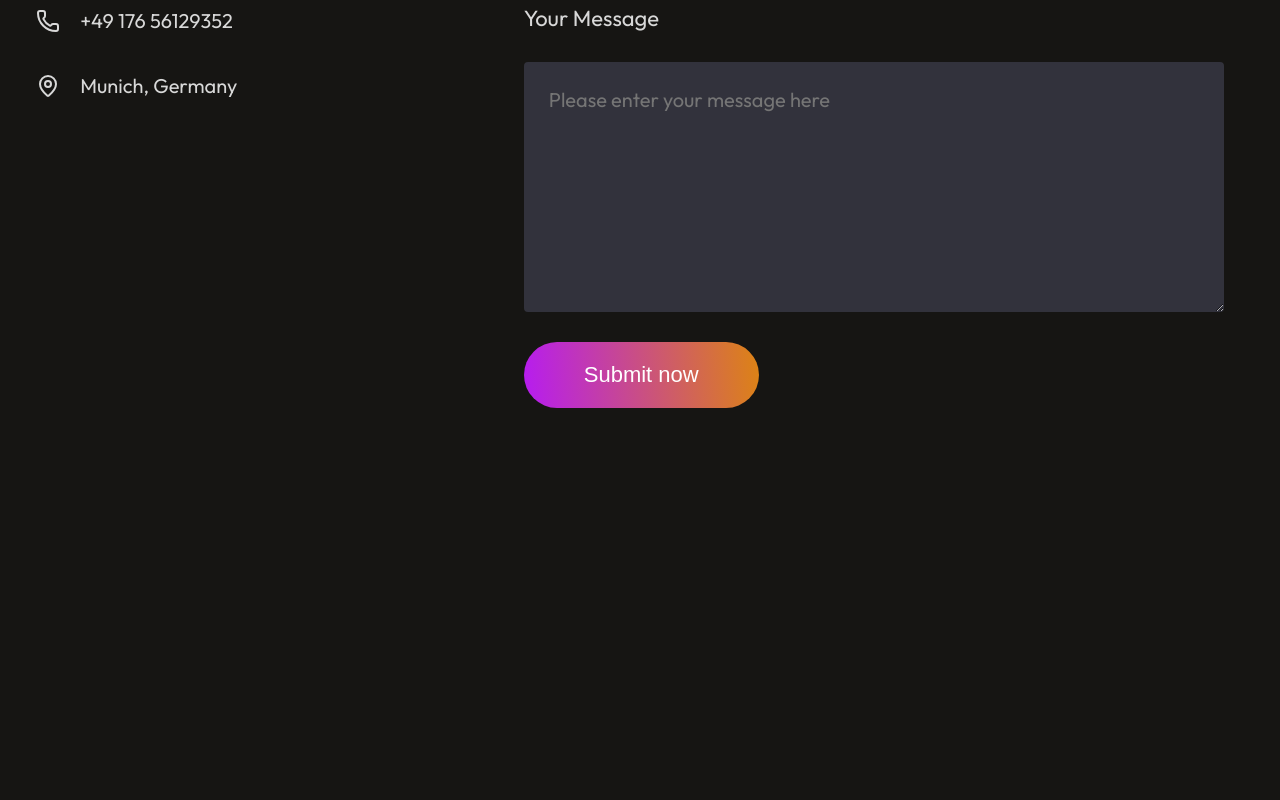
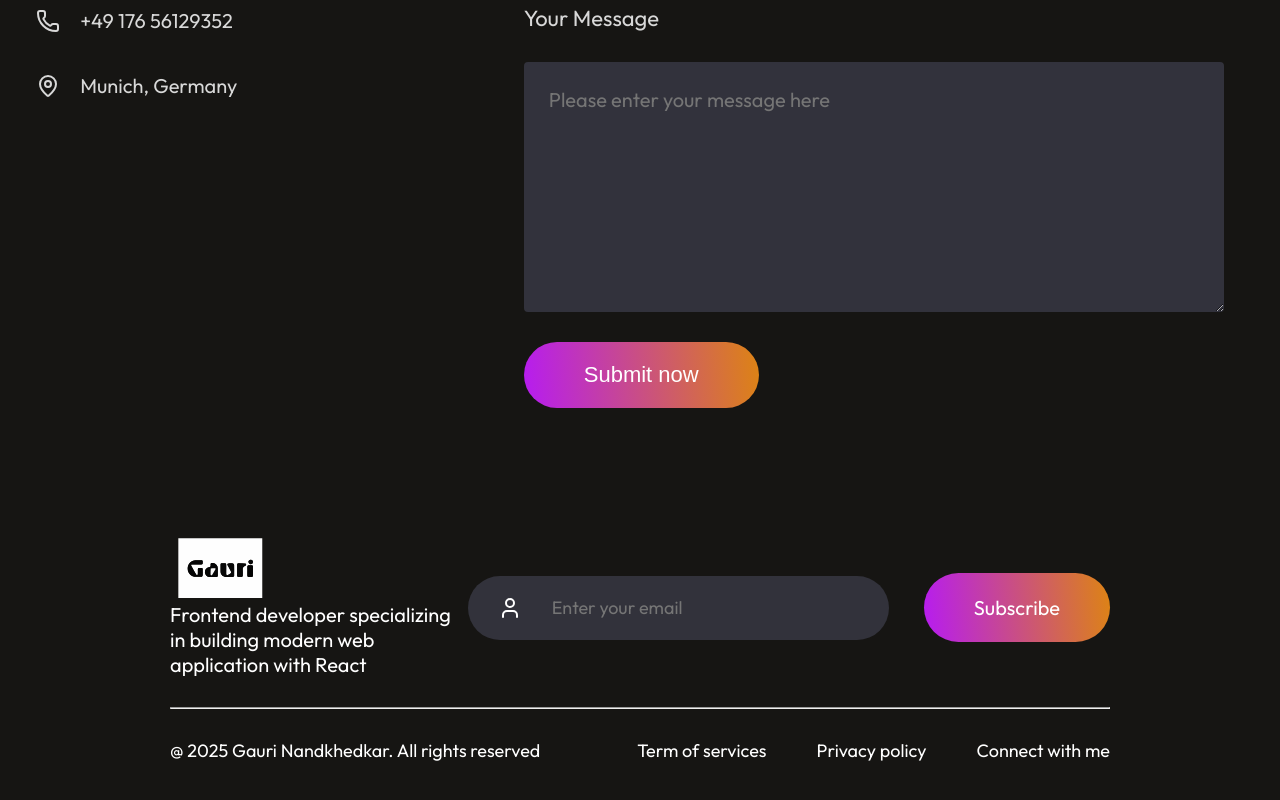
Before and after one commit to gnandkhedkar7/my-portfolio, a React (Vite) app: page / in a window 1280 px wide. Shown: the part 5588-6388 px from the top of the page. Before the commit the page ends 6046 px from the top, so only its background shows below. Built offline with nearby package versions, Linux system fonts and the light colour scheme.

Commit message:
feat: added the footer section along with the styling

```diff
--- a/src/App.jsx
+++ b/src/App.jsx
@@ -5,6 +5,7 @@
 import Skills from './components/skills/Skills'
 import Projects from './components/projects/Projects'
 import Contact from './components/contact/Contact'
+import Footer from './components/footer/Footer'
 
 const App = () => {
   return (
@@ -15,6 +16,7 @@
       <Skills />
       <Projects />
       <Contact />
+      <Footer />
     </div>
   )
 }
--- a/src/components/contact/Contact.css
+++ b/src/components/contact/Contact.css
@@ -31,7 +31,7 @@
 .contact-left h1 {
   font-size: 80px;
   font-weight: 700;
-    background: linear-gradient(270deg, #DF8908 50%, #B415FF 100%);
+  background: linear-gradient(270deg, #df8908 50%, #b415ff 100%);
   background-clip: text;
   -webkit-background-clip: text;
   -webkit-text-fill-color: transparent;
@@ -39,7 +39,7 @@
 
 .contact-left p {
   max-width: 550px;
-    color: #D8D8D8;
+  color: #d8d8d8;
   font-size: 20px;
   line-height: 35px;
 }
@@ -48,7 +48,7 @@
   display: flex;
   flex-direction: column;
   gap: 30px;
-    color: #D8D8D8;
+  color: #d8d8d8;
   font-size: 22px;
 }
 .contact-detail {
@@ -57,7 +57,7 @@
   gap: 20px;
 }
 
-.contact-right{
+.contact-right {
   display: flex;
   flex-direction: column;
   align-items: start;
@@ -65,20 +65,19 @@
 }
 
 .contact-right label {
-    color: #D8D8D8;
+  color: #d8d8d8;
   font-size: 22px;
   font-weight: 500;
 }
 
-
-.contact-right input{
+.contact-right input {
   border: none;
   width: 700px;
   height: 78px;
   padding-left: 20px;
   border-radius: 4px;
   background: #32323c;
-    color: #A0A0A0;
+  color: #a0a0a0;
   font-family: Outfit;
   font-size: 20px;
 }
@@ -89,17 +88,16 @@
   padding: 25px;
   border-radius: 4px;
   background: #32323c;
-    color: #A0A0A0;
+  color: #a0a0a0;
   font-family: Outfit;
   font-size: 20px;
-
 }
 
-.contact-submit{
+.contact-submit {
   border: none;
   color: white;
   border-radius: 50px;
-    background: linear-gradient(264deg, #DF8908 -5.09%, #B415FF 106.28%);
+  background: linear-gradient(264deg, #df8908 -5.09%, #b415ff 106.28%);
   font-size: 22px;
   padding: 20px 60px;
   margin-bottom: 50px;
@@ -107,7 +105,7 @@
   transition: 0.3s;
 }
 
-.contact-submit:hover{
+.contact-submit:hover {
   transform: scale(1.1);
   transition: 0.3s;
 }
--- /dev/null
+++ b/src/components/footer/Footer.css
@@ -0,0 +1,75 @@
+.footer{
+    margin: 50px 170px;
+    display: flex;
+    flex-direction: column;
+    gap: 30px;
+}
+
+.footer-top{
+    display: flex;
+    justify-content: space-between;
+}
+
+.footer-top-left p{
+    font-size: 20px;
+    max-width: 400px;
+}
+
+.footer-top-right{
+    display: flex;
+    align-items: center;
+    gap: 35px;
+}
+
+.footer-email-input{
+    display: flex;
+    gap: 30px;
+    padding: 20px 30px;
+    border-radius: 50px;
+    background: #32323B;
+    padding-right: 80px;
+}
+
+.footer-email-input input {
+    outline: none;
+    border: none;
+    background: transparent;
+    color: #a0a0a0;
+    font-family: Outfit;
+    font-size: 18px;
+}
+
+.footer-email-input input :hover{
+    border: 2px solid white;
+}
+
+.footer-subscribe {
+     border-radius: 50px;
+  background: linear-gradient(264deg, #df8908 -5.09%, #b415ff 106.28%);
+  font-size: 20px;
+  padding: 22px 50px;
+  cursor: pointer;
+  transition: 0.3s;
+}
+
+.footer-subscribe:hover {
+    transform: scale(1.1);
+    transition: 0.3s;
+
+}
+.footer-bottom{
+    display: flex;
+    justify-content: space-between;
+    font-size: 18px;
+}
+
+.footer-bottom-right {
+    display: flex;
+    gap: 50px;
+    margin-bottom: 50px;
+}
+
+.footer-logo-image {
+    height: 60px;
+    width: 100px;
+}
--- /dev/null
+++ b/src/components/footer/Footer.jsx
@@ -0,0 +1,36 @@
+import React from 'react';
+import './Footer.css'
+import logo from '../../assets/logo.svg';
+import { User } from 'lucide-react';
+
+const Footer = () => {
+  return (
+    <div className='footer'>
+        <div className="footer-top">
+            <div className="footer-top-left">
+                <img className='footer-logo-image' src={logo} alt="logo" />
+                <p>Frontend developer specializing in building modern web application with React</p>
+            </div>
+            <div className="footer-top-right">
+                <div className="footer-email-input">
+                    <User />
+                    <input type="email" placeholder='Enter your email' />
+                </div>
+                <div className="footer-subscribe">Subscribe</div>
+            </div>
+        </div>
+        <hr />
+        <div className="footer-bottom">
+            <p className="footer-bottom-left">@ 2025 Gauri Nandkhedkar. All rights reserved</p>
+<div className="footer-bottom-right">
+    <p>Term of services</p>
+    <p>Privacy policy</p>
+    <p>Connect with me</p>
+</div>
+
+        </div>
+    </div>
+  )
+}
+
+export default Footer
```
Lines whose indentation alone changed are shown as unchanged.
